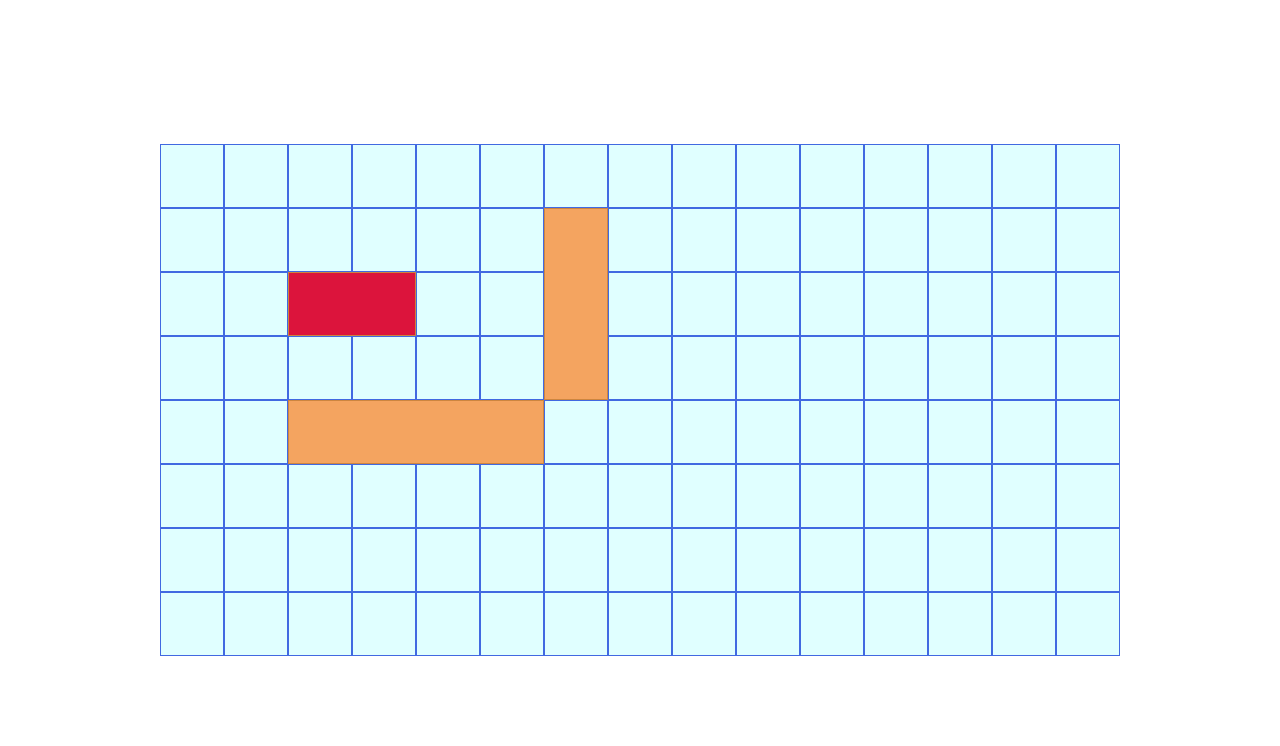
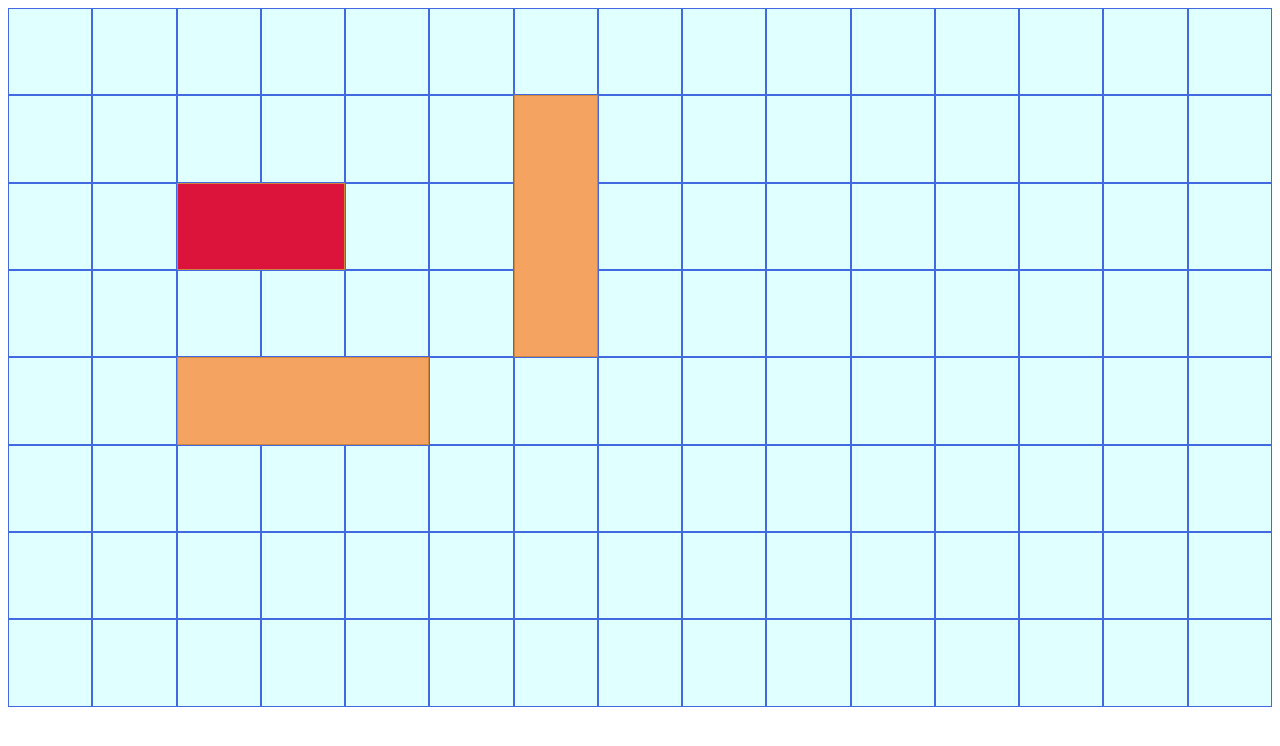
Before and after one commit to obr-09/svelte-parking-game, a Svelte app: page / in a window 1280 px wide. Shown: the top 746 px of the page. Built offline with nearby package versions, Linux system fonts and the light colour scheme.

Commit message:
feat: dog placement & store

```diff
--- a/src/App.svelte
+++ b/src/App.svelte
@@ -1,29 +1,42 @@
 <script lang="ts">
-  const dogsData: DogProps[] = [
-    { nose: { x: 6, y: 1 }, butt: { x: 6, y: 3 } },
-    { nose: { x: 2, y: 4 }, butt: { x: 5, y: 4 } },
+import type { DogPlacement } from './data/models';
+
+  const dogsData: DogPlacement[] = [
+    { x: 6, y: 1, width: 1, height: 3 },
+    { x: 2, y: 4, width: 3, height: 1 },
   ];
 
   import Dog from './entities/Dog.svelte';
-  import type { DogProps } from './entities/Dog.svelte';
   import Grid from './terrain/Grid.svelte'
 </script>
 
 <main>
   <Grid>
+  </Grid>
+  <div class="dog-container">
     <!-- My (rocket) dog -->
-    <Dog nose={{x: 2, y: 2}} butt={{x: 3, y: 2}} isRocketDog />
+    <Dog placement={{x: 2, y: 2, width: 2, height: 1}} isRocketDog />
     <!-- Other people's dogs -->
     {#each dogsData as dogData }
-      <Dog {...dogData} />
+      <Dog placement={dogData} />
     {/each}
-  </Grid>
+  </div>
 </main>
 
 <style>
   main {
     position: relative;
-    width: auto;
+    width: 100%;
+    height: 100%;
     height: auto;
   }
+
+  .dog-container {
+    position: absolute;
+    top: 0;
+    right: 0;
+    bottom: 0;
+    left: 0;
+    margin: 8px;
+  }
 </style>
--- a/src/app.css
+++ b/src/app.css
@@ -1,81 +1,11 @@
-:root {
-  font-family: Inter, Avenir, Helvetica, Arial, sans-serif;
-  font-size: 16px;
-  line-height: 24px;
-  font-weight: 400;
 
-  color-scheme: light dark;
-  color: rgba(255, 255, 255, 0.87);
-  background-color: #242424;
-
-  font-synthesis: none;
-  text-rendering: optimizeLegibility;
-  -webkit-font-smoothing: antialiased;
-  -moz-osx-font-smoothing: grayscale;
-  -webkit-text-size-adjust: 100%;
-}
-
-a {
-  font-weight: 500;
-  color: #646cff;
-  text-decoration: inherit;
-}
-a:hover {
-  color: #535bf2;
-}
-
-body {
+html, body {
+  width: 100%;
+  height: 100%;
   margin: 0;
-  display: flex;
-  place-items: center;
-  min-width: 320px;
-  min-height: 100vh;
-}
-
-h1 {
-  font-size: 3.2em;
-  line-height: 1.1;
-}
-
-.card {
-  padding: 2em;
 }
 
 #app {
-  max-width: 1280px;
-  margin: 0 auto;
-  padding: 2rem;
-  text-align: center;
+  width: 100%;
+  height: 100%;
 }
-
-button {
-  border-radius: 8px;
-  border: 1px solid transparent;
-  padding: 0.6em 1.2em;
-  font-size: 1em;
-  font-weight: 500;
-  font-family: inherit;
-  background-color: #1a1a1a;
-  cursor: pointer;
-  transition: border-color 0.25s;
-}
-button:hover {
-  border-color: #646cff;
-}
-button:focus,
-button:focus-visible {
-  outline: 4px auto -webkit-focus-ring-color;
-}
-
-@media (prefers-color-scheme: light) {
-  :root {
-    color: #213547;
-    background-color: #ffffff;
-  }
-  a:hover {
-    color: #747bff;
-  }
-  button {
-    background-color: #f9f9f9;
-  }
-}
--- /dev/null
+++ b/src/data/models.ts
@@ -0,0 +1,6 @@
+export interface DogPlacement {
+  x: number;
+  y: number;
+  width: number;
+  height: number;
+}
--- /dev/null
+++ b/src/data/selectors.ts
@@ -0,0 +1,7 @@
+import { gridSize } from "./store";
+
+export let cellWidth: number = 0;
+
+gridSize.subscribe(({ x }) => {
+  cellWidth = 100 / x;
+});
--- /dev/null
+++ b/src/data/store.ts
@@ -0,0 +1,7 @@
+import { writable } from "svelte/store";
+import type { DogPlacement } from "./models";
+
+export const gridSize = writable({ x: 15, y: 8 });
+
+export const otherDogs = writable<DogPlacement | undefined>();
+export const rocketDog = writable<DogPlacement[]>([]);
--- a/src/entities/Dog.svelte
+++ b/src/entities/Dog.svelte
@@ -1,30 +1,14 @@
-<script context="module" lang="ts">
-  export type DogProps = {
-    nose: DogCoordinate;
-    butt: DogCoordinate;
-  };
-  export type DogCoordinate = {
-    x: number;
-    y: number;
-  };
-</script>
+
 
 <script lang="ts">
-  export let nose: DogCoordinate;
-  export let butt: DogCoordinate;
+  import type { DogPlacement } from "src/data/models";
+  import { gridSize } from "../data/store";
+  import { cellWidth } from "../data/selectors";
+
+  export let placement: DogPlacement;
   export let isRocketDog: boolean = false;
   let isDogBeingWalked: boolean = false;
-  let canDogMove: { x: boolean; y: boolean; };
-
-  let dogWidth: number, dogHeight: number;
-  $: dogWidth = (Math.abs(nose.x - butt.x) + 1) * CELL_WIDTH;
-  $: dogHeight = (Math.abs(nose.y - butt.y) + 1) * CELL_WIDTH;
-  $: canDogMove = { x: dogWidth > dogHeight, y: dogWidth < dogHeight };
-  let dogLeft: number, dogTop: number;
-  $: dogLeft = ((butt.x + nose.x) / 2 + 0.5) * CELL_WIDTH;
-  $: dogTop = ((butt.y + nose.y) / 2 + 0.5) * CELL_WIDTH;
-
-
+  // let canDogMove: { x: boolean; y: boolean; };
 
   const onHold = () => {
     isDogBeingWalked = true;
@@ -32,24 +16,19 @@
   addEventListener('mouseup', () => {
     isDogBeingWalked = false;
   });
-
-
-
-  import { CELL_WIDTH } from '../terrain/Cell.svelte';
 </script>
 
 <div
   class="dog"
   class:rocket="{isRocketDog}"
   style="
-    left: calc({dogLeft}rem);
-    top: calc({dogTop}rem);
-    width: calc({dogWidth}rem);
-    height: calc({dogHeight}rem);
+    left: {placement.x * cellWidth}%;
+    top: {placement.y / $gridSize.y * 100}%;
+    width: {placement.width * cellWidth}%;
+    height: {placement.height / $gridSize.y * 100}%;
   "
   on:mousedown={onHold}
 />
-
 <style>
   .dog {
     position: absolute;
@@ -57,7 +36,7 @@
     border: 1px solid peru;
     box-sizing: border-box;
     margin: auto;
-    transform: translate(-50%, -50%);
+    /* transform: translate(-50%, -50%); */
   }
 
   .dog.rocket {
--- a/src/terrain/Cell.svelte
+++ b/src/terrain/Cell.svelte
@@ -1,11 +1,15 @@
 <script context="module" lang="ts">
-  export const CELL_WIDTH: number = 4;
+  import { cellWidth } from '../data/selectors';
 </script>
 
 <div
   class="cell"
-  style="width: {CELL_WIDTH}rem; height: {CELL_WIDTH}rem;"
+  style="
+    width: {cellWidth}vw;
+    padding-bottom: {cellWidth}vw;
+  "
 >
+<div></div>
 </div>
 
 <style>
--- a/src/terrain/Grid.svelte
+++ b/src/terrain/Grid.svelte
@@ -1,14 +1,12 @@
 <script lang="ts">
-  export let width: number = 15;
-  export let height: number = 8;
-
+  import { gridSize } from '../data/store';
   import Cell from './Cell.svelte'
 </script>
 
 <div class="grid">
-  {#each Array.from(Array(height).keys()) as y}
+  {#each Array.from(Array($gridSize.y).keys()) as y}
     <div class="row">
-      {#each Array.from(Array(width).keys()) as x}
+      {#each Array.from(Array($gridSize.x).keys()) as x}
         <Cell />
       {/each}
     </div>
@@ -20,7 +18,10 @@
 <style>
   .grid {
     display: flex;
-    flex-direction: column;;
+    flex-direction: column;
+    width: 100%;
+    box-sizing: border-box;
+    padding: 8px;
   }
 
   .row {
```
